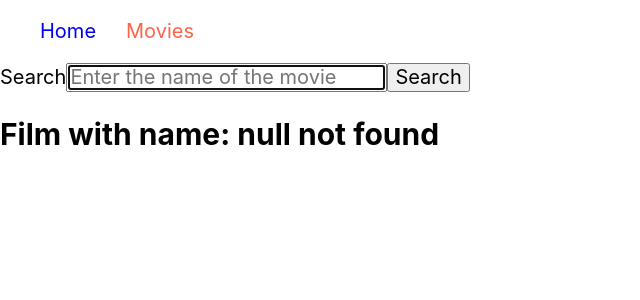
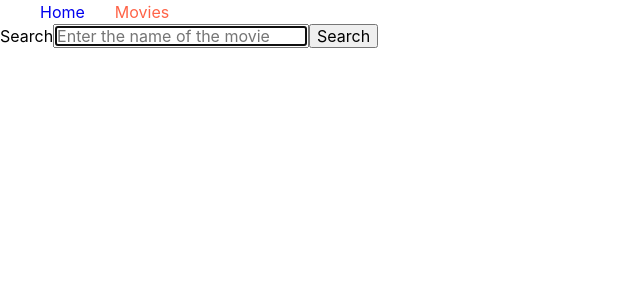
Before and after one commit to SergSmilya/goit-react-hw-05-movies, a React (Create React App) app: page /goit-react-hw-05-movies/movies in a window 1280 px wide. Before the commit this address had no page. Shown: the top 300 px of the page, without its empty margins (0-640 px from the left). Built offline with nearby package versions, Linux system fonts and the light colour scheme.

Commit message:
stylisation v1.0

```diff
--- a/src/components/App.jsx
+++ b/src/components/App.jsx
@@ -1,6 +1,10 @@
 import { Routes, Route } from 'react-router-dom';
 import { lazy } from 'react';
 import SharedLayout from './SharedLayout/SharedLayout';
+import React from 'react';
+import { ToastContainer } from 'react-toastify';
+
+import 'react-toastify/dist/ReactToastify.css';
 
 const Home = lazy(() => import('../pages/Home'));
 const Movies = lazy(() => import('../pages/Movies'));
@@ -11,14 +15,14 @@ const Reviews = lazy(() => import('../components/Reviews/Reviews'));
 export const App = () => {
   return (
     <div
-      style={{
-        height: '100%',
-        display: 'block',
-        justifyContent: 'center',
-        alignItems: 'center',
-        fontSize: 20,
-        color: '#010101',
-      }}
+    // style={{
+    //   height: '100%',
+    //   display: 'block',
+    //   justifyContent: 'center',
+    //   alignItems: 'center',
+    //   fontSize: 20,
+    //   color: '#010101',
+    // }}
     >
       <Routes>
         <Route path="/" element={<SharedLayout />}>
@@ -31,8 +35,8 @@ export const App = () => {
           <Route path="*" element={<Home />} />
         </Route>
       </Routes>
+
+      <ToastContainer autoClose={3000} />
     </div>
   );
 };
-
-// Додати обробку помилок до компонентів та спінери, а також додати додаткові перевірки
--- a/src/components/Cast/Cast.jsx
+++ b/src/components/Cast/Cast.jsx
@@ -2,6 +2,7 @@ import { apiMovCast } from 'services/Api';
 import { useEffect, useState } from 'react';
 import { useParams } from 'react-router-dom';
 import List from 'components/List/List';
+import { toast } from 'react-toastify';
 
 export default function Cast() {
   const URL_IMG = 'https://image.tmdb.org/t/p/w200';
@@ -9,7 +10,9 @@ export default function Cast() {
   const [casts, setCasts] = useState([]);
 
   useEffect(() => {
-    apiMovCast(movId).then(({ data: { cast } }) => setCasts(cast));
+    apiMovCast(movId)
+      .then(({ data: { cast } }) => setCasts(cast))
+      .catch(error => toast.error(`${error}!`));
   }, [movId]);
 
   return (
--- a/src/components/Reviews/Reviews.jsx
+++ b/src/components/Reviews/Reviews.jsx
@@ -1,6 +1,7 @@
 import List from 'components/List/List';
 import { useEffect, useState } from 'react';
 import { useParams } from 'react-router-dom';
+import { toast } from 'react-toastify';
 import { apiMovReviews } from 'services/Api';
 
 export default function Reviews() {
@@ -8,7 +9,9 @@ export default function Reviews() {
   const [reviews, setReviews] = useState([]);
 
   useEffect(() => {
-    apiMovReviews(movId).then(({ data: { results } }) => setReviews(results));
+    apiMovReviews(movId)
+      .then(({ data: { results } }) => setReviews(results))
+      .catch(error => toast.error(`${error}!`));
   }, [movId]);
 
   return (
--- a/src/components/TrendingMovies/TrendingMovies.jsx
+++ b/src/components/TrendingMovies/TrendingMovies.jsx
@@ -2,20 +2,17 @@ import { useEffect, useState } from 'react';
 import { Api } from 'services/Api';
 import List from 'components/List/List';
 import MovieItemForId from 'components/MovieItemForId/MovieItemForId';
+import { toast } from 'react-toastify';
 
 export default function TrendingMovies() {
   const [movies, setMovies] = useState(() => []);
-  // const [error, setError] = useState(null);
-  // const [isLoading, setIsLoading] = useState(false)
-  // const [visible, setVisible] = useState(true)
 
   useEffect(() => {
     Api()
       .then(({ data: { results } }) => {
         setMovies(results);
       })
-      .catch(error => console.log(error.request))
-      .finally();
+      .catch(error => toast.error(`${error}!`));
   }, []);
 
   return (
--- a/src/index.css
+++ b/src/index.css
@@ -1,7 +1,4 @@
-/* @import-normalize; */
 @import './../node_modules/modern-normalize/modern-normalize.css';
-/* bring in normalize.css styles */
-
 
 body {
   margin: 0;
@@ -10,6 +7,10 @@ body {
     sans-serif;
   -webkit-font-smoothing: antialiased;
   -moz-osx-font-smoothing: grayscale;
+  min-height: 100vh;
+  scroll-behavior: smooth;
+  text-rendering: optimizeSpeed;
+  line-height: 1.5;
 }
 
 code {
@@ -19,7 +20,22 @@ code {
 
 a {
   text-decoration: none;
+}
 
+h1,
+h2,
+h3,
+h4,
+p,
+ul,
+ol,
+li {
+  margin: 0;
+}
+
+img {
+  max-width: 100%;
+  display: block;
 }
 
 .active {
--- a/src/pages/Home.jsx
+++ b/src/pages/Home.jsx
@@ -1,9 +1,5 @@
 import TrendingMovies from 'components/TrendingMovies/TrendingMovies';
 
 export default function Home() {
-  return (
-    <div>
-      <TrendingMovies />
-    </div>
-  );
+  return <TrendingMovies />;
 }
--- a/src/pages/MovieDetails.jsx
+++ b/src/pages/MovieDetails.jsx
@@ -4,6 +4,7 @@ import { Suspense, useEffect, useRef, useState } from 'react';
 import { Link, Outlet, useLocation, useParams } from 'react-router-dom';
 import { apiMov } from 'services/Api';
 import { CirclesWithBar } from 'react-loader-spinner';
+import { toast } from 'react-toastify';
 
 export default function Movie() {
   const URL_IMG = 'https://image.tmdb.org/t/p/w200';
@@ -25,8 +26,7 @@ export default function Movie() {
   useEffect(() => {
     apiMov(movId)
       .then(({ data }) => setMovie(data))
-      .catch(console.log)
-      .finally();
+      .catch(error => toast.error(`${error}!`));
   }, [movId]);
 
   return (
@@ -67,12 +67,13 @@ export default function Movie() {
             height="100"
             width="100"
             color="#4fa94d"
-            wrapperStyle={{}}
-            wrapperClass=""
+            wrapperStyle={{
+              justifyContent: 'center',
+            }}
             visible={true}
-            outerCircleColor=""
-            innerCircleColor=""
-            barColor=""
+            outerCircleColor="#0000ff"
+            innerCircleColor="#ff0048"
+            barColor="#0000ff"
             ariaLabel="circles-with-bar-loading"
           />
         }
--- a/src/pages/Movies.jsx
+++ b/src/pages/Movies.jsx
@@ -3,10 +3,12 @@ import List from 'components/List/List';
 import MovieItemForId from 'components/MovieItemForId/MovieItemForId';
 import { useEffect, useState } from 'react';
 import { useSearchParams } from 'react-router-dom';
+import { toast } from 'react-toastify';
 import { apiMovItem } from 'services/Api';
 
 export default function Movies() {
   const [searchFilmArr, setSearchFilmArr] = useState(() => []);
+  const [result, setResult] = useState(null);
   const [searchParams, setSearchParams] = useSearchParams();
 
   function handleWriteQueryInput(query) {
@@ -16,11 +18,12 @@ export default function Movies() {
   useEffect(() => {
     if (searchParams.get('query') === null) return;
     apiMovItem(searchParams.get('query'))
-      .then(({ data: { results } }) => setSearchFilmArr(results))
-      .catch(error => console.log(error.request));
+      .then(({ data: { results, total_results } }) => {
+        setSearchFilmArr(results);
+        setResult(total_results);
+      })
+      .catch(error => toast.error(`${error}!`));
   }, [searchParams]);
-
-  console.log(searchFilmArr);
 
   return (
     <div>
@@ -36,47 +39,9 @@ export default function Movies() {
         </List>
       )}
 
-      {searchFilmArr.length === 0 && (
+      {result === 0 && (
         <h2>{`Film with name: ${searchParams.get('query')} not found`}</h2>
       )}
     </div>
   );
 }
-
-// import InputSearch from 'components/InputSearch/InputSearch';
-// import List from 'components/List/List';
-// import MovieItemForId from 'components/MovieItemForId/MovieItemForId';
-// import { useEffect, useState } from 'react';
-// import { apiMovItem } from 'services/Api';
-
-// export default function Movies() {
-//   const [queryInput, setQueryInput] = useState('');
-//   const [searchFilmArr, setSearchFilmArr] = useState(() => []);
-
-//   function handleWriteQueryInput(queryIn) {
-//     setQueryInput(queryIn);
-//   }
-
-//   useEffect(() => {
-//     if (queryInput === '') return;
-//     apiMovItem(queryInput).then(({ data: { results } }) =>
-//       setSearchFilmArr(results)
-//     );
-//   }, [queryInput]);
-
-//   return (
-//     <div>
-//       <InputSearch handleWriteQueryInput={handleWriteQueryInput} />
-
-//       {searchFilmArr.length > 0 && (
-//         <List>
-//           {searchFilmArr.map(({ id, original_title }) => (
-//             <MovieItemForId key={id} id={id}>
-//               {original_title}
-//             </MovieItemForId>
-//           ))}
-//         </List>
-//       )}
-//     </div>
-//   );
-// }
```
